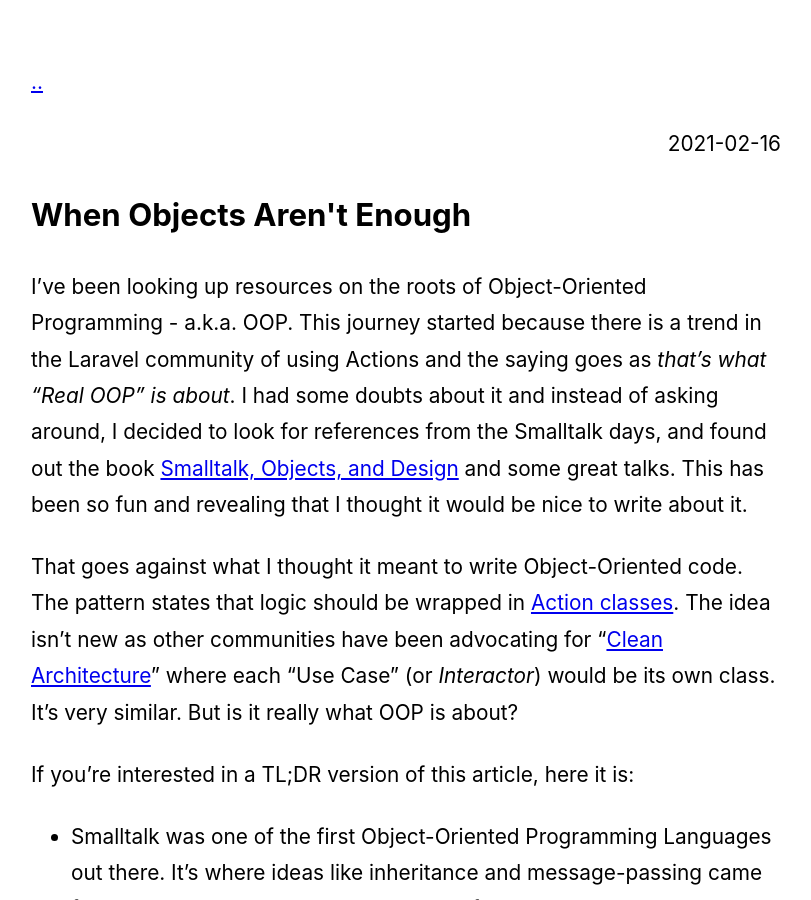
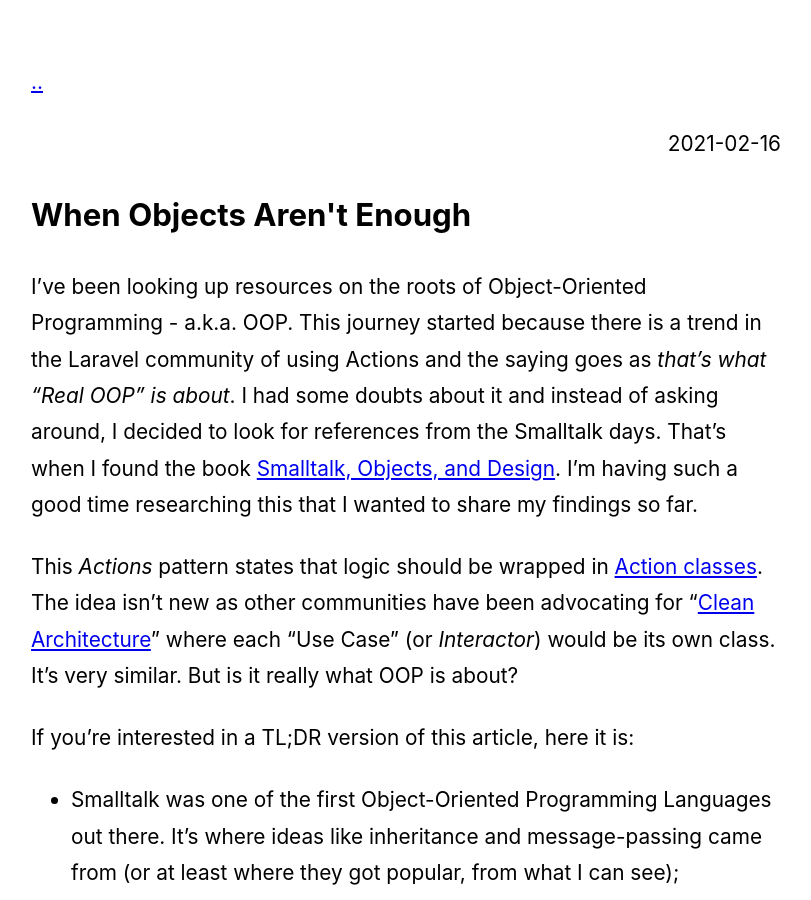
Before and after one commit to tonysm/jekyll.tonysm.com, a Jekyll site: the page built from _posts/2021-02-16-when-objects-are-not-enough.markdown, in a window 1280 px wide and 900 px high. Shown: the whole window, without its empty margins (234-1045 px from the left). Built offline with Jekyll 4.4.1, drawn with Linux system fonts in a browser that asks for light colours.

Commit message:
Tweak the first words

```diff
--- a/_posts/2021-02-16-when-objects-are-not-enough.markdown
+++ b/_posts/2021-02-16-when-objects-are-not-enough.markdown
@@ -5,9 +5,9 @@ date:   2021-02-16 00:01:01 -0300
 tags: oop laravel
 ---
 
-I've been looking up resources on the roots of Object-Oriented Programming - a.k.a. OOP. This journey started because there is a trend in the Laravel community of using Actions and the saying goes as *that's what "Real OOP" is about*. I had some doubts about it and instead of asking around, I decided to look for references from the Smalltalk days, and found out the book [Smalltalk, Objects, and Design](https://www.amazon.com/Smalltalk-Objects-Design-Chamond-Liu/dp/1583484906/) and some great talks. This has been so fun and revealing that I thought it would be nice to write about it.
+I've been looking up resources on the roots of Object-Oriented Programming - a.k.a. OOP. This journey started because there is a trend in the Laravel community of using Actions and the saying goes as *that's what "Real OOP" is about*. I had some doubts about it and instead of asking around, I decided to look for references from the Smalltalk days. That's when I found the book [Smalltalk, Objects, and Design](https://www.amazon.com/Smalltalk-Objects-Design-Chamond-Liu/dp/1583484906/). I'm having such a good time researching this that I wanted to share my findings so far.
 
-That goes against what I thought it meant to write Object-Oriented code. The pattern states that logic should be wrapped in [Action classes](https://stitcher.io/blog/laravel-beyond-crud-03-actions). The idea isn't new as other communities have been advocating for "[Clean Architecture](https://blog.cleancoder.com/uncle-bob/2012/08/13/the-clean-architecture.html)" where each "Use Case" (or *Interactor*) would be its own class. It's very similar. But is it really what OOP is about?
+This _Actions_ pattern states that logic should be wrapped in [Action classes](https://stitcher.io/blog/laravel-beyond-crud-03-actions). The idea isn't new as other communities have been advocating for "[Clean Architecture](https://blog.cleancoder.com/uncle-bob/2012/08/13/the-clean-architecture.html)" where each "Use Case" (or *Interactor*) would be its own class. It's very similar. But is it really what OOP is about?
 
 If you're interested in a TL;DR version of this article, here it is:
 
```
